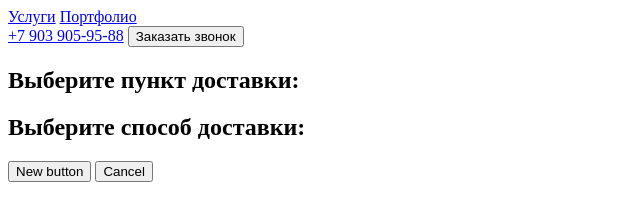
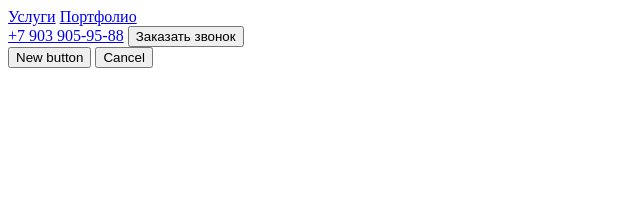
Before and after one commit to NashXs/special-app, a plain HTML site: page index.html in a window 1280 px wide. Shown: the whole page, without its empty margins (0-640 px from the left). Drawn offline with Linux system fonts and the light colour scheme.

Commit message:
file cleaning index.html

```diff
--- a/index.html
+++ b/index.html
@@ -18,8 +18,6 @@
         </div>
         <div id="portfolio"></div>
     </header>
-    <h2>Выберите пункт доставки:</h2>
-    <h2>Выберите способ доставки:</h2>
     <button>New button</button>
     <button>Cancel</button>
 </body>
```
